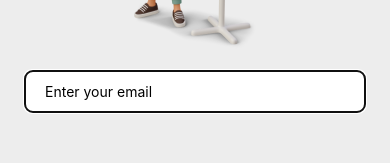
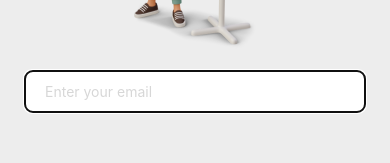
Before and after one commit to brucetrantech/todo-list, a React Native app: screen /SignIn in a window 390 px wide. Shown: the part 421-584 px from the top of the page. Built offline with nearby package versions, Linux system fonts and the light colour scheme.

Commit message:
Set up for Android

```diff
--- a/apps/screens/Home.tsx
+++ b/apps/screens/Home.tsx
@@ -85,13 +85,13 @@ export default function Home({ navigation }: HomeProps) {
 		if (isDone) {
 			const updatedArchivedTasks = {
 				todo: userTasks.todo,
-				archived: userTasks.archived.filter(item => item.id === deletedTask.id),
+				archived: userTasks.archived.filter(item => item.id !== deletedTask.id),
 			} as UserTasks;
 			dispatch(setTasks(updatedArchivedTasks));
 			return;
 		}
 		const updatedTodoTasks = {
-			todo: userTasks.todo.filter(item => item.id === deletedTask.id),
+			todo: userTasks.todo.filter(item => item.id !== deletedTask.id),
 			archived: userTasks.archived,
 		} as UserTasks;
 		dispatch(setTasks(updatedTodoTasks));
@@ -177,6 +177,7 @@ export default function Home({ navigation }: HomeProps) {
 											: setTask(text)
 									}
 									placeholder={contents.CREATE_TASK}
+									placeholderTextColor={themes.color.secondaryNebula}
 									style={styles.input}
 									multiline
 								/>
@@ -279,6 +280,7 @@ const styles = StyleSheet.create({
 		borderStyle: 'solid',
 		backgroundColor: themes.color.light,
 		paddingTop: 12,
+		color: themes.color.dark,
 	},
 	signOut: {
 		alignSelf: 'flex-end',
--- a/apps/screens/SignIn.tsx
+++ b/apps/screens/SignIn.tsx
@@ -71,6 +71,7 @@ export default function SignIn({ navigation }: SignInProps) {
 								<TextInput
 									ref={inputRef}
 									placeholder={contents.ENTER_EMAIL}
+									placeholderTextColor={themes.color.secondaryNebula}
 									style={styles.input}
 									value={email}
 									onChangeText={onChangeEmail}
@@ -127,6 +128,7 @@ const styles = StyleSheet.create({
 		borderColor: themes.color.secondaryNebula,
 		borderStyle: 'solid',
 		backgroundColor: themes.color.light,
+		color: themes.color.dark,
 	},
 	errorView: {
 		height: 30,
```
Also changed, not shown: 12 other files (tests, documents, lock files or other folders).
